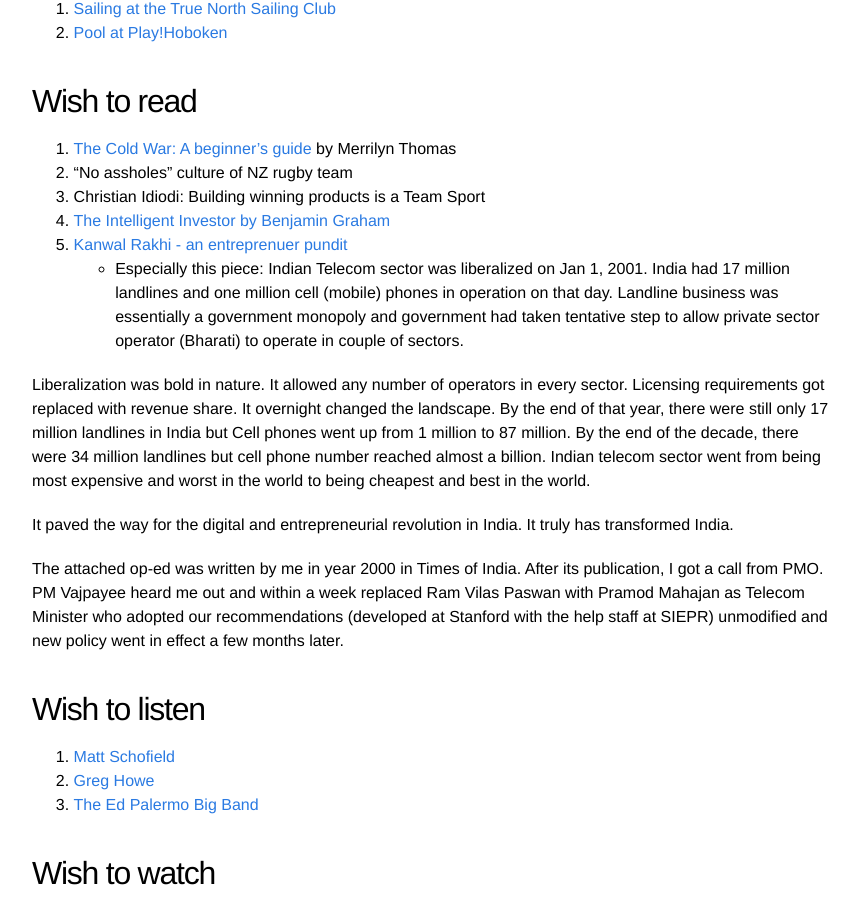
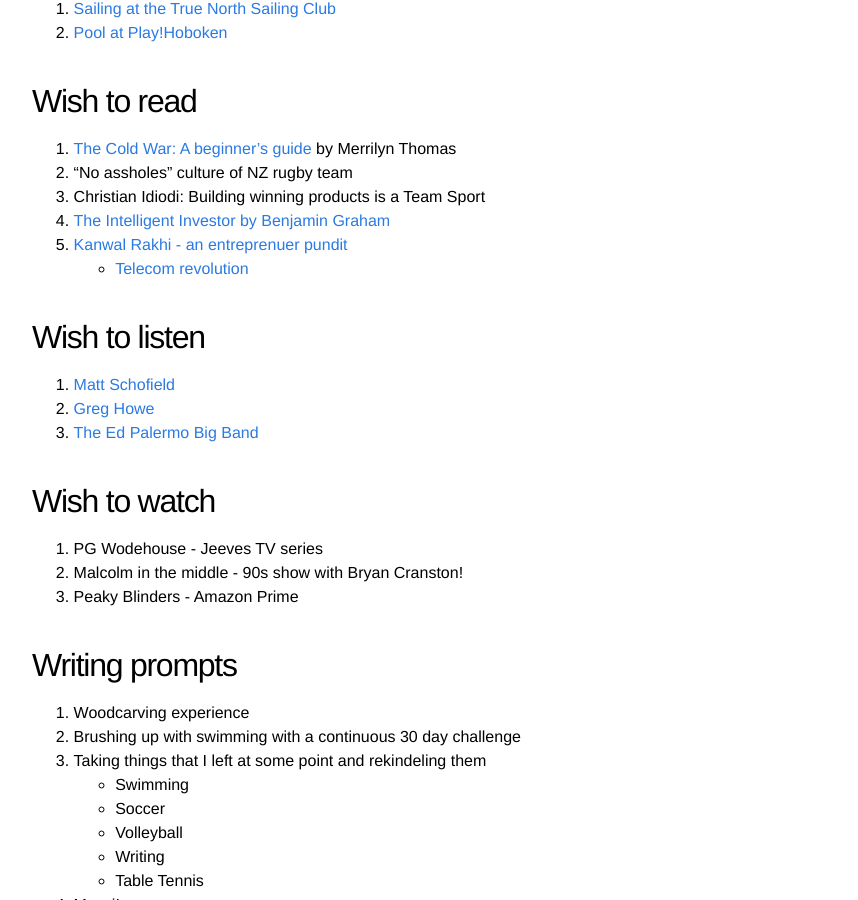
Before and after one commit to kislayabhi/kislayabhi.github.io, a Jekyll site: the page built from _posts/2024-7-23-My-personal-playlist.md, in a window 1280 px wide and 900 px high, scrolled down 2844 px. Shown: the whole window, without its empty margins (208-1066 px from the left). Built offline with Jekyll 4.4.1, drawn with Linux system fonts in a browser that asks for light colours; comment, search, counter and statistics services are not loaded.

Commit message:
Update 2024-7-23-My-personal-playlist.md

```diff
--- a/_posts/2024-7-23-My-personal-playlist.md
+++ b/_posts/2024-7-23-My-personal-playlist.md
@@ -95,13 +95,8 @@ I only recently realized that there are certain things out there in the world th
 3. Christian Idiodi: Building winning products is a Team Sport
 4. [The Intelligent Investor by Benjamin Graham](https://www.goodreads.com/book/show/106835.The_Intelligent_Investor)
 5. [Kanwal Rakhi - an entreprenuer pundit](https://kanwalrekhi.com/)
-    - Especially this piece: Indian Telecom sector was liberalized on Jan 1, 2001. India had 17 million landlines and one million cell (mobile) phones in operation on that day. Landline business was essentially a government monopoly and government had taken tentative step to allow private sector operator (Bharati) to operate in couple of sectors.
+    - [Telecom revolution](https://www.linkedin.com/posts/kanwalrekhi_dot-hatao-desh-bachao-activity-7232880566948282368-RxL3?utm_source=share&utm_medium=member_ios)
 
-Liberalization was bold in nature. It allowed any number of operators in every sector. Licensing requirements got replaced with revenue share. It overnight changed the landscape. By the end of that year, there were still only 17 million landlines in India but Cell phones went up from 1 million to 87 million. By the end of the decade, there were 34 million landlines but cell phone number reached almost a billion. Indian telecom sector went from being most expensive and worst in the world to being cheapest and best in the world.
-
-It paved the way for the digital and entrepreneurial revolution in India. It truly has transformed India.
-
-The attached op-ed was written by me in year 2000 in Times of India. After its publication, I got a call from PMO. PM Vajpayee heard me out and within a week replaced Ram Vilas Paswan with Pramod Mahajan as Telecom Minister who adopted our recommendations (developed at Stanford with the help staff at SIEPR) unmodified and new policy went in effect a few months later.
 
 ## Wish to listen
 1. [Matt Schofield](https://music.youtube.com/channel/UCJa1nIOOZ4HVM5v5ptCZAVw?si=anvwftx_RSbgz0kn)
```
